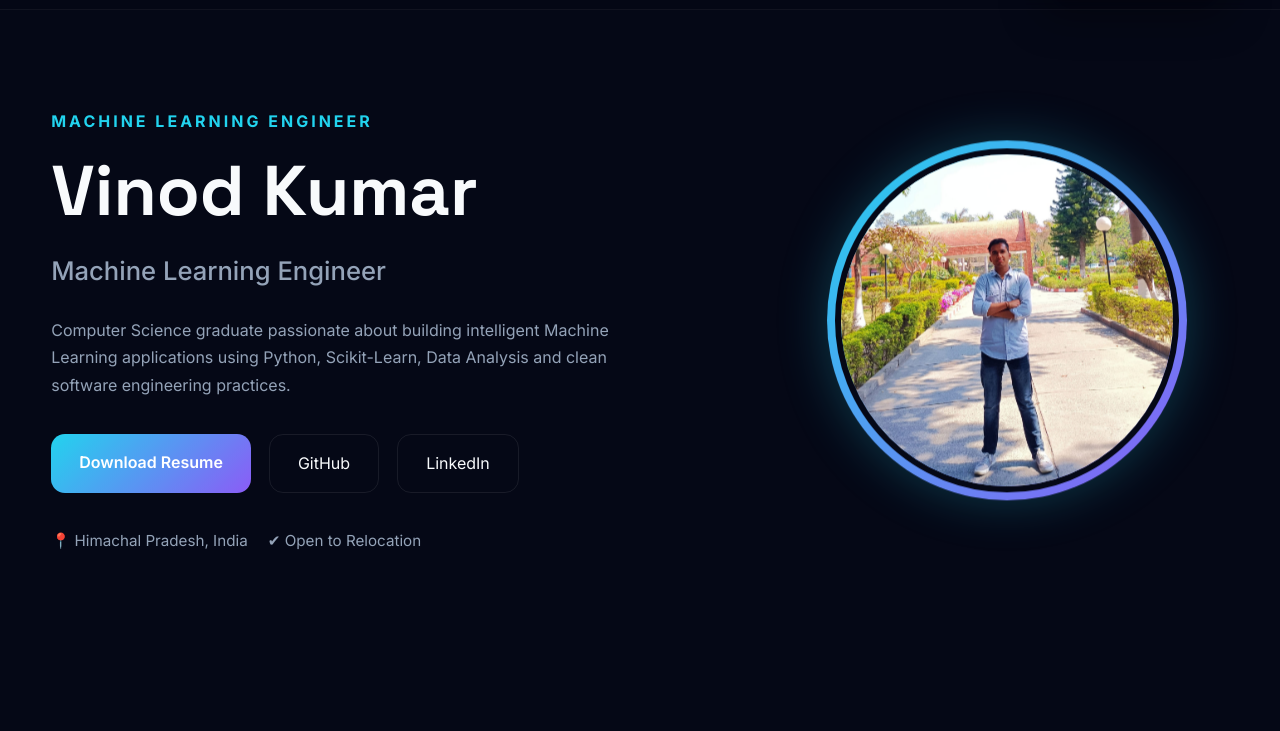
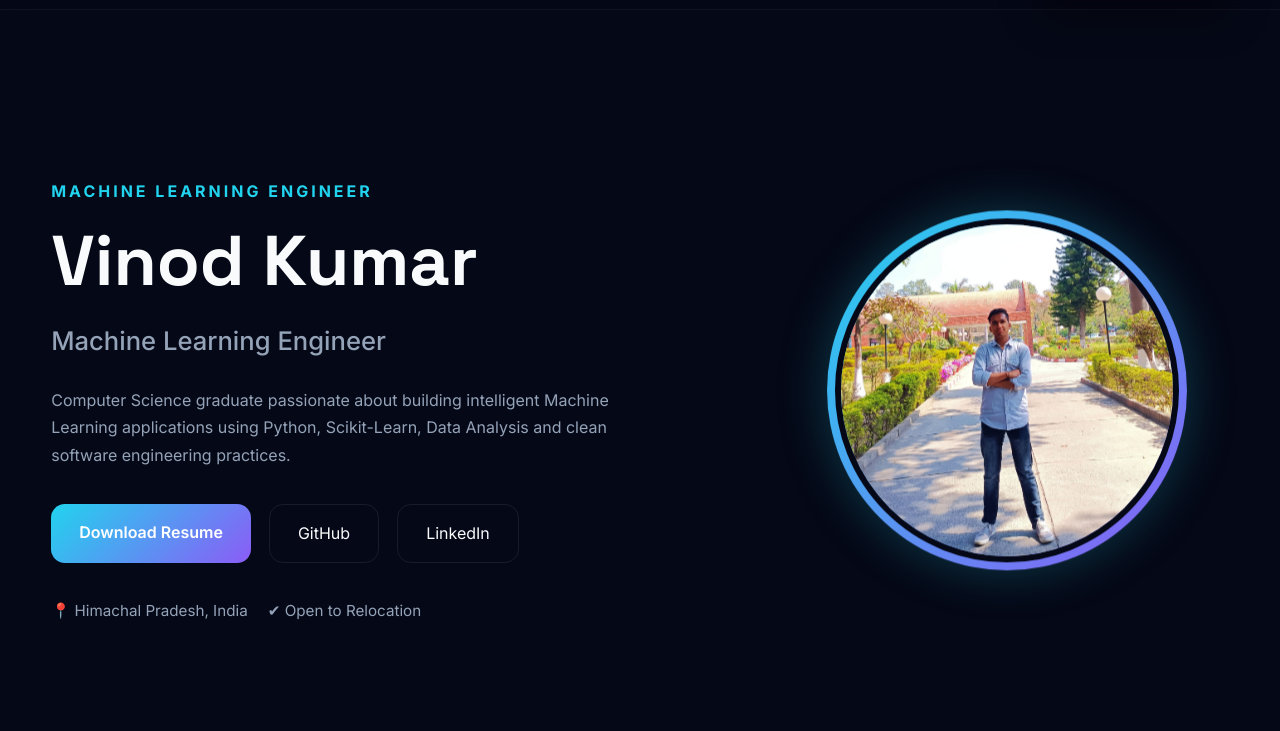
Before and after one commit to VinodKumar836/My_portfolio_1, a plain HTML site: page index.html in a window 1280 px wide. Shown: the part 69-800 px from the top of the page. Drawn offline with Linux system fonts and the light colour scheme.

Commit message:
Modification to css file

```diff
--- a/style.css
+++ b/style.css
@@ -371,6 +371,8 @@ a{
     display:flex;
 
     align-items:center;
+
+    padding-top:140px
 
 }
 
```
